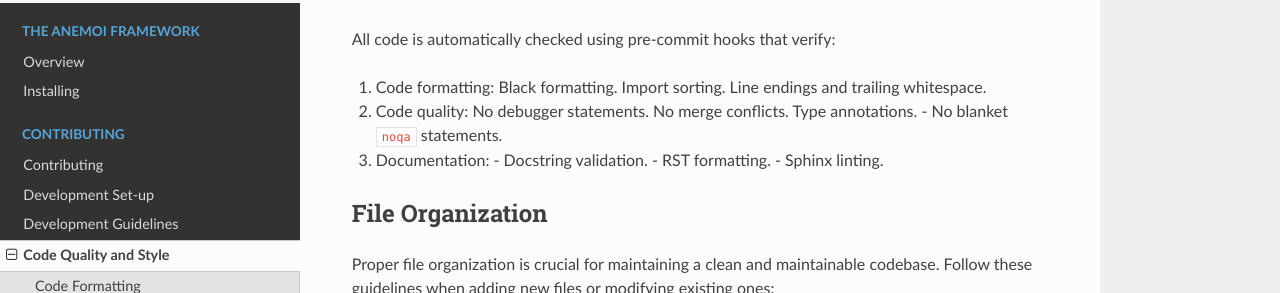
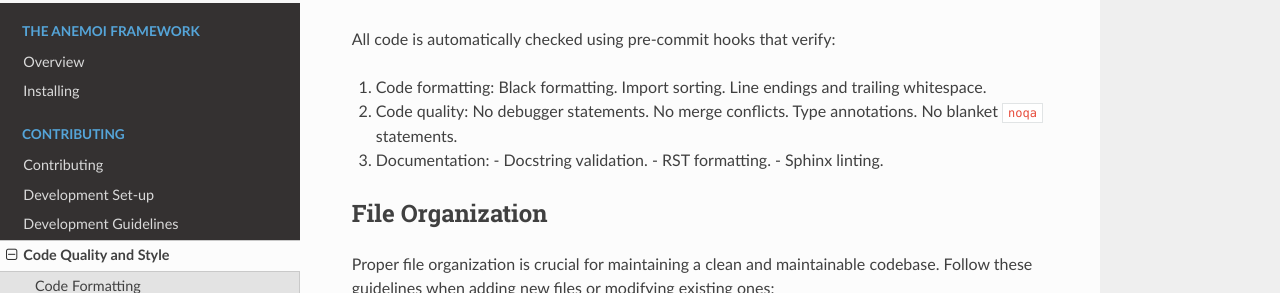
Before and after one commit to ecmwf/anemoi-docs, a Sphinx documentation site: the page built from docs/contributing/code_style.rst, in a window 1280 px wide and 900 px high, scrolled down 784 px. Shown: the part 156-449 px from the top of the window. Built offline with Sphinx 7.4.7 and the Read the Docs theme 3.1.0, drawn with Linux system fonts in a browser that asks for light colours.

```diff
--- a/docs/contributing/code_style.rst
+++ b/docs/contributing/code_style.rst
@@ -57,7 +57,7 @@ All code is automatically checked using pre-commit hooks that verify:
 #. Code formatting: Black formatting. Import sorting. Line endings and
    trailing whitespace.
 #. Code quality: No debugger statements. No merge conflicts. Type
-   annotations. - No blanket ``noqa`` statements.
+   annotations. No blanket ``noqa`` statements.
 #. Documentation: - Docstring validation. - RST formatting. - Sphinx
    linting.
 
```
